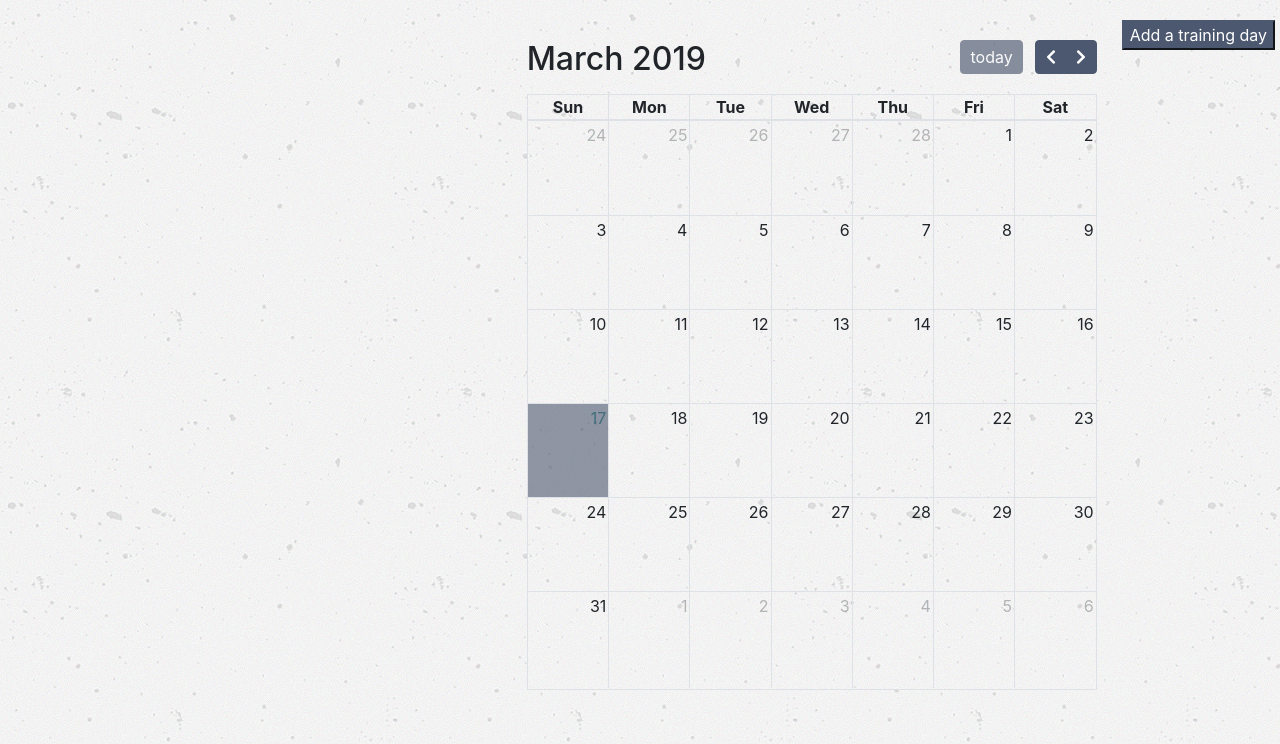
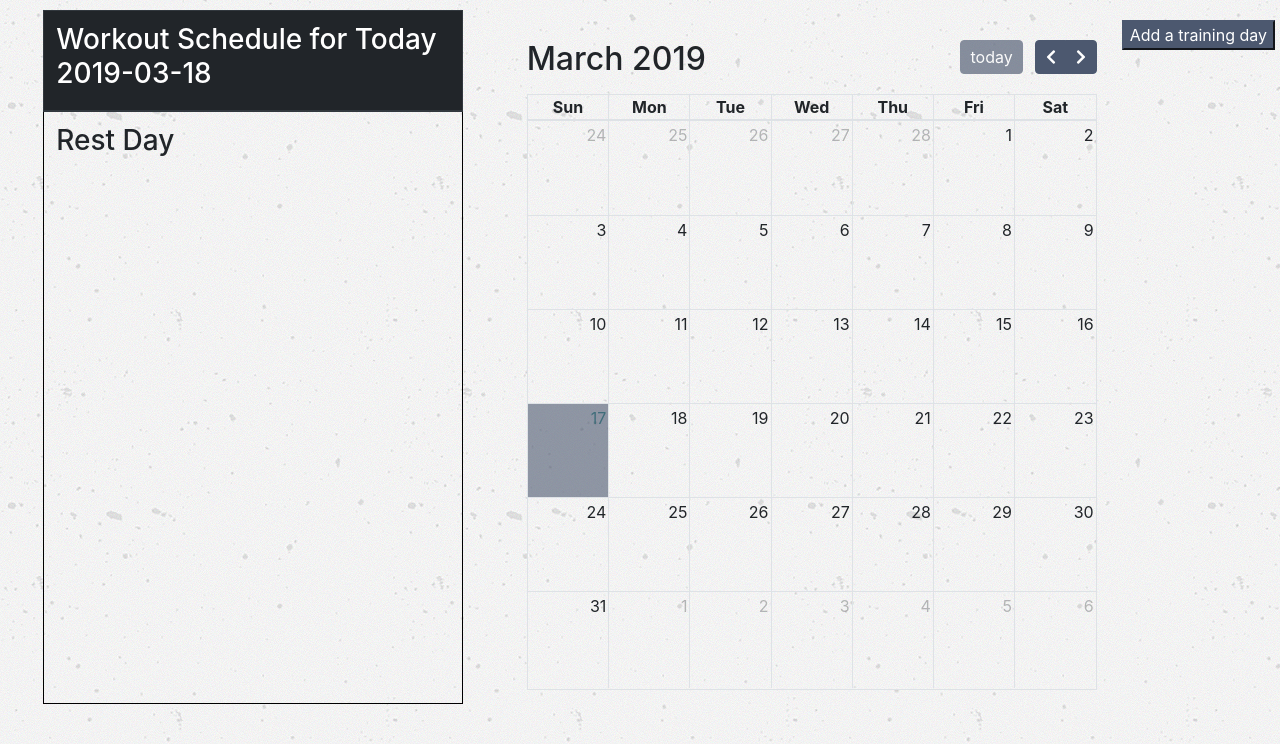
Before and after one commit to miaoranren/hb_project_workoutplan, a Flask app: page /todaydashboard in a window 1280 px wide. Shown: the part 56-800 px from the top of the page. Run offline with Flask 2, Linux system fonts and the light colour scheme; the visitor is signed in with stand-in values (Sample User, id 1); tables that the repository leaves empty hold one stand-in row (values such as "Sample post"); lists and menus that the app fills with data are empty; some libraries are stand-ins or nearby versions.

Commit message:
fixed dashboard display of workout description

```diff
--- a/server.py
+++ b/server.py
@@ -91,12 +91,30 @@ def first_page():
 @app.route('/search/<int:exercise_id>')
 def adddetails(exercise_id):
     session['exercise_id'] = exercise_id
+    workout_id = request.args.get('workout_id')
+    if workout_id:
+        session['workout_id'] = workout_id
     return ('', 204)
 
 def add_exercises_helper():
+    workout_id = session['workout_id']
     exercise_id = session['exercise_id']
-    print("in addexercises: ", exercise_id)
-    exercise = Exercise.query.get(exercise_id)
+    print("in addexercises: ", workout_id, exercise_id)
+
+    current_workout = Workout.query.get(workout_id)
+    exercise = None
+    for e in current_workout.exercises:
+        if e.exercise_id == exercise_id:
+            exercise = e
+            break
+
+    # add new exercise
+    if exercise is None:
+        e = Exercise.query.get(exercise_id)
+        current_workout.exercises.append(e)
+        exercise = current_workout.exercises[-1]
+
+    # exercise = Exercise.query.get(exercise_id)
     numberofsets = request.form.get("numberofsets")
     reps = request.form.get("reps")
     repunit = request.form.get("repunit")
@@ -112,11 +130,7 @@ def add_exercises_helper():
     exercise.set_number = numberofsets
     exercise.rep_number = reps
 
-    workout_created_before = Workout.query.get(session['workout_id'])
-    workout_created_before.exercises.append(exercise)
     db.session.commit()
-
-
 
 @app.route('/addexercises', methods=['POST'])
 def addexercises():
@@ -157,8 +171,6 @@ def delete_exercise(exercise_id):
 
         db.session.delete(exercise_to_delete)
         db.session.commit()
-        print('ok')
-
 
         for workout in workout_schedule:
             if not workout.exercises:
@@ -230,7 +242,6 @@ def show_details(workout_id):
 @app.route('/addexercises.json/<int:exercise_id>', methods=['POST'])
 def update_exercises(exercise_id):
     session['exercise_id'] = exercise_id
-
     add_exercises_helper()
     return ('', 204)
 
@@ -239,9 +250,8 @@ def add_more_exercises(workout_id):
     workout_to_add_more_exercises = Workout.query.get(workout_id)
     session['workout_id'] = workout_id
     print(session['workout_id'])
+    return render_template("add_more_exercise.html")
 
-
-    return render_template("add_more_exercise.html")
 @app.route('/exercises_description.json/<int:exercise_id>')
 def exercises_description(exercise_id):
     exercise_to_display = Exercise.query.get(exercise_id)
@@ -255,12 +265,6 @@ def exercises_name(exercise_id):
 
     return jsonify(exercise_to_display_name)
 
-
-
-
-
-
-
 if __name__ == "__main__":
 
     app.debug = True
--- a/templates/click_day_details.html
+++ b/templates/click_day_details.html
@@ -83,7 +83,10 @@
 {% endfor %}
 {% endif %}
 </table>
+
+{% if workout %}
 <a href="/add_more_exercises/{{workout.workout_id}}" class="btn">Add more exercise</a>
+{% endif %}
 
 <div class="detail-form">
     <form id="detail-form" action="/addexercises" method="POST">
--- a/templates/workout_schedule_today.html
+++ b/templates/workout_schedule_today.html
@@ -1,6 +1,5 @@
 {% extends 'base.html' %}
 {% block content %}
-
 
 <nav class="navbar navbar-dark bg-dark">
     <a class="navbar-brand" href="/todaydashboard">
@@ -19,28 +18,31 @@
         </li>
     </ul>
 </nav>
+
 <body class="dashboard-top">
     <div class="container-fluid">
-
         <div class="row">
-
-
             <table class='container table table-hover col-4'>
                 <thead class="thead-dark">
                     <tr>
-            {% for workouts in day_workout_list[today_date] %}
                         <th>
-                <h3>Workout Schedule for Today {{ today_date }} - {{workouts.description}}</h3>
+                            <h3>Workout Schedule for Today {{ today_date }}</h3>
                         </th>
                     </tr>
                 </thead>
 
-            {% if not workouts %}
-                <span>rest day</span>
-                {% else %}
+                {% if not day_workout_list[today_date] %}
+                <td>
+                    <h3>Rest Day</h3>
+                </td>
+                {% endif %}
+
+                {% for workouts in day_workout_list[today_date] %}
+                <td>
+                    <h3>{{ workouts.description }}</h3>
+                </td>
                 {% for exercise in workouts.exercises %}
                 <tr class="show-button">
-
                     <td>
                         {{ exercise.name }}
                         <div>
@@ -50,16 +52,14 @@
                         </div>
                         <div class = "row">
                             <form action='/deleteexercises/{{exercise.exercise_id}}' method="POST" class="delete-exericise">
-                        <input type="hidden" name="exercise_id" value="{{exercise.exercise_id}}" class="to_delete">
+                                <input type="hidden" name="workout_id" value="{{exercise.exercise_id}}" workout_id="{{workouts.workout_id}}" exercise_id="{{exercise.exercise_id}}" class="to_delete">
                                 <button type="submit" value="Delete" class="form-submit-button btn navbar-btn btn-default"><i class="fas fa-trash-alt"></i></button>
                             </form>
-
                             <form action='/updateexercises/{{exercise.exercise_id}}' class="update-exercise">
-                        <input type="hidden" name="exercise_id" value="{{exercise.exercise_id}}" class="to_update">
+                                <input type="hidden" name="workout_id" value="{{exercise.exercise_id}}" workout_id="{{workouts.workout_id}}" exercise_id="{{exercise.exercise_id}}" class="to_update">
                                 <button type="submit" value="Update" class="form-submit-button btn navbar-btn btn-primary"><i class="fas fa-edit"></i></button>
                             </form>
                         </div>
-
 
                         Equipments:
                         {% for equipment in exercise.equipments %}
@@ -68,7 +68,7 @@
                         <br>
                         {{ exercise.set_number }} x {{ exercise.rep_number }} {{ exercise.rep_unit.rep_unit_name }} at {{ exercise.weight }} {{ exercise.weight_unit.weight_unit_name }}
                         <br>
-                <button type="button" class="btn btn-primary description-button" data-toggle="modal" data-target="#exampleModalLong" data-exercise_id="{{exercise.exercise_id}}">
+                        <button type="button" class="btn btn-primary description-button" data-toggle="modal" data-target="#exampleModalLong" data-exercise_id="{{ exercise.exercise_id }}">
                           Instructions</button>
 
                         <!-- Modal -->
@@ -82,27 +82,21 @@
                                         </button>
                                     </div>
                                     <div class="modal-body">
-
                                     </div>
                                     <div class="modal-footer">
                                         <button type="button" class="btn btn-secondary" data-dismiss="modal">Close</button>
-
                                     </div>
                                 </div>
                             </div>
                         </div>
-            </div>
-
-
-                {% endfor %}
-                {% endif %}
                     </td>
                 </tr>
+                {% endfor %}
                 <br>
                 {% endfor %}
             </table>
 
-    <div class="detail-form col-2" id="c3" style="border-radius: 15px;">
+            <div class="detail-form" id="c3" style="border-radius: 15px;">
                 <form id="detail-form" action="/addexercises" method="POST">
                     <p>
                         <br>
@@ -149,6 +143,9 @@
                 </form>
             </div>
         </div>
+    </div>
+</body>
+
 <script>
     $(document).ready(function() {
         let events = [];
@@ -172,13 +169,13 @@
                 close: 'fa-times',
                 prev: 'fa-chevron-left',
                 next: 'fa-chevron-right',
-
             },
             height: 650,
             aspectRatio: 1,
             events: events,
             editable: true,
             themeSystem:'bootstrap4',
+
             eventDrop: function(event, dayDelta, revertFunc) {
                 let msg = "Are you sure you want to move the workout \"" +
                     event.title +
@@ -202,7 +199,6 @@
                     });
                 }
             },
-
             eventRender: function(event, $el) {
                 $el.popover({
                     title: event.title,
@@ -213,14 +209,10 @@
                     placement: 'top',
                     container: '#calendar'
                 });
-
             },
-
             eventClick: function(event, jsEvent, view) {
                 location.href = '/click_day_details/' + event.id
-
             }
-
         });
     });
 </script>
@@ -230,14 +222,21 @@
         $('.update-exercise').on('submit', function(evt) {
             evt.preventDefault();
             const $this = $(this);
-            const exercise_id = $this.find('.to_update').val();
+            const workout_id = $this.find('.to_update').attr('workout_id');
+            const exercise_id = $this.find('.to_update').attr('exercise_id');
             console.log(exercise_id)
-            $.get('/search/' + exercise_id);
+            console.log(workout_id)
+            const formData = {
+                workout_id: workout_id
+            }
+
+            $.get('/search/' + exercise_id, formData);
             $('#detail-form').attr('data-id', exercise_id);
             $('.detail-form').toggle();
         });
     });
 </script>
+
 <script>
     $(function(revertFunc) {
         $('.delete-exericise').on('submit', function(evt) {
@@ -261,6 +260,7 @@
         });
     });
 </script>
+
 <script>
     $(function() {
         $('.detail-form').on('submit', function(evt) {
@@ -281,16 +281,13 @@
                $('.detail-form').toggle();
 
             });
-
-
         });
     });
+</script>
 
-    </script>
 <script>
-        $(function(){
-        $('.description-button').on('click', function(evt){
-
+    $(function() {
+        $('.description-button').on('click', function(evt) {
             const $this = $(this);
 
             const exercise_id = $this.data('exercise_id');
@@ -303,10 +300,10 @@
         });
     });
 </script>
+
 <script>
-        $(function(){
-        $('.description-button').on('click', function(evt){
-
+    $(function() {
+        $('.description-button').on('click', function(evt) {
             const $this = $(this);
 
             const exercise_id = $this.data('exercise_id');
@@ -320,8 +317,4 @@
     });
 </script>
 
-
-</div>
-</div>
-</body>
 {% endblock %}
```
Also changed, not shown: date_helper.py (deleted, +0 -21 lines), requirements.txt (+84 -12 lines), static/17647.png (deleted), 2 other files. Lines whose indentation alone changed are shown as unchanged.
